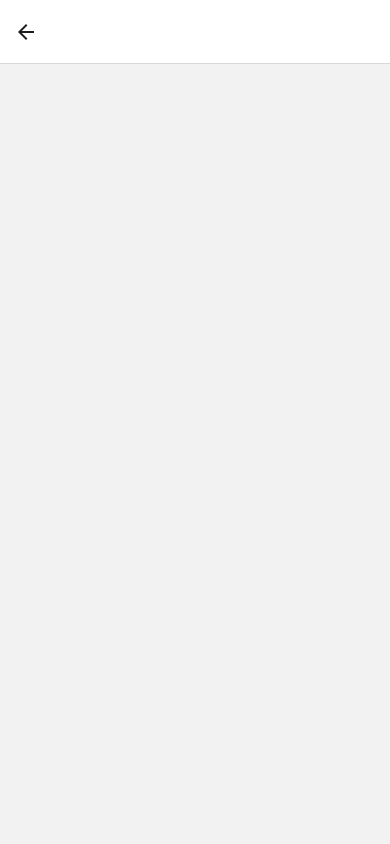
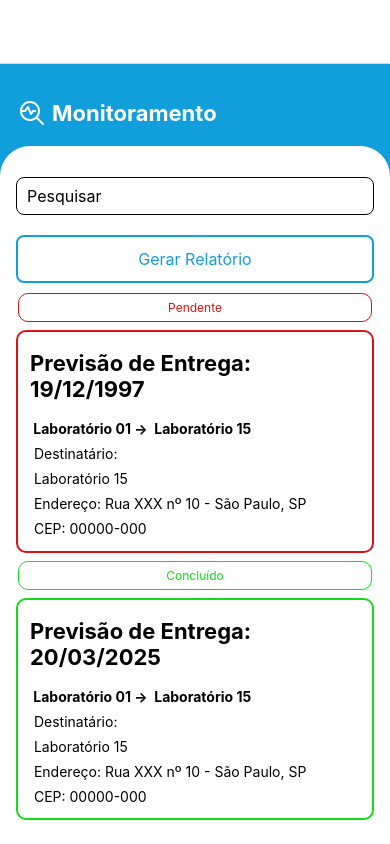
Before and after one commit to ViniciusOtoni/LogisticaMedica, a React Native app in the folder logistica-medica-app/: screen /ListOrders in a window 390 px wide. Built offline with nearby package versions, Linux system fonts and the light colour scheme.

Commit message:
Cria tela de monitoramento na visão do usuário (futuramente refatorar para aceitar a lista por ScrollView ou FlatList)

```diff
--- a/logistica-medica-app/App.js
+++ b/logistica-medica-app/App.js
@@ -17,7 +17,7 @@ const Stack = createNativeStackNavigator();
 export default function App() {
   return (
     <NavigationContainer>
-      <Stack.Navigator initialRouteName={"OrderConclusion"}>
+      <Stack.Navigator initialRouteName={"ListOrders"}>
         <Stack.Screen name="HomeChoice" component={HomeChoice} options={{title: ''}}/>
         <Stack.Screen name="SignUp" component={SignUp} options={{title: ''}} />
         <Stack.Screen name="LoginAdmin" component={LoginAdmin} options={{title: ''}} />
--- a/logistica-medica-app/src/screens/user/ListOrders.js
+++ b/logistica-medica-app/src/screens/user/ListOrders.js
@@ -1,3 +1,139 @@
-const ListOrders = () => {};
+import React from "react";
+import { View, StyleSheet, Text } from 'react-native';
+import { useNavigation } from "@react-navigation/native";
+
+import HeaderTitle from "../../components/HeaderTitle";
+import CustomCard from "../../components/CustomCard";
+import CustomButton from "../../components/CustomButton";
+import CustomSectionLabel from "../../components/SectionLabel";
+import analysing from "../../../assets/images/analyse.png";
+import LabeledInput from "../../components/LabeledInput";
+
+const ListOrders = () => {
+  const navigation = useNavigation();
+
+  return (
+    <View style={styles.container}>
+      <View style={styles.topContainer}>
+        <HeaderTitle icon={analysing} text={"Monitoramento"} color="#FFF" />
+      </View>
+
+      <View style={styles.bottomContainer}>
+        <View>
+          <LabeledInput placeholder={"Pesquisar"} />
+        </View>
+
+        <CustomButton
+          text="Gerar Relatório"
+          textColor="#119FDC"
+          backgroundColor="transparent"
+          borderColor="#119FDC"
+          borderWidth={2}
+          onPress={() => navigation.navigate("")}
+        />
+
+        <CustomSectionLabel label={"Pendente"} color="#DC1111" />
+
+        <CustomCard
+          text={"Previsão de Entrega: 19/12/1997"}
+          borderColor="#DC1111"
+          onPress={() => navigation.navigate('OrderDetails')}
+        >
+          <View style={[styles.row, styles.padding]}>
+            <View>
+              <Text style={styles.bold}> Laboratório 01 → </Text>
+            </View>
+            <View>
+              <Text style={styles.bold}> Laboratório 15 </Text>
+            </View>
+          </View>
+
+          <View style={styles.padding}>
+            <Text> Destinatário: </Text>
+          </View>
+          <View style={styles.padding}>
+            <Text> Laboratório 15 </Text>
+          </View>
+          <View style={styles.padding}>
+            <Text> Endereço: Rua XXX nº 10 - São Paulo, SP </Text>
+          </View>
+          <View style={styles.padding}>
+            <Text> CEP: 00000-000 </Text>
+          </View>
+        </CustomCard>
+
+        <CustomSectionLabel label={"Concluído"} color="#11DC18" />
+
+        <CustomCard
+          text={"Previsão de Entrega: 20/03/2025"}
+          borderColor="#11DC18"
+          onPress={() => navigation.navigate('OrderDetails')}
+        >
+
+          <View style={[styles.row, styles.padding]}>
+            <View>
+              <Text style={styles.bold}> Laboratório 01 → </Text>
+            </View>
+            <View>
+              <Text style={styles.bold}> Laboratório 15 </Text>
+            </View>
+          </View>
+
+          <View style={styles.padding}>
+            <Text> Destinatário: </Text>
+          </View>
+          <View style={styles.padding}>
+            <Text> Laboratório 15 </Text>
+          </View>
+          <View style={styles.padding}>
+            <Text> Endereço: Rua XXX nº 10 - São Paulo, SP </Text>
+          </View>
+          <View style={styles.padding}>
+            <Text> CEP: 00000-000 </Text>
+          </View>
+        </CustomCard>
+      </View>
+    </View>
+  );
+};
+
+const styles = StyleSheet.create({
+  container: {
+    flex: 1,
+    backgroundColor: "#119FDC",
+  },
+  topContainer: {
+    marginTop: 16,
+    alignItems: "left",
+    paddingVertical: 10,
+    paddingHorizontal: 20,
+  },
+  bottomContainer: {
+    flex: 1,
+    backgroundColor: "#FFF",
+    borderTopLeftRadius: 30,
+    borderTopRightRadius: 30,
+    padding: 16,
+  },
+  text: {
+    fontSize: 16,
+  },
+  bold: {
+    fontWeight: "bold",
+  },
+  row: {
+    flexDirection: "row",
+  },
+  padding: {
+    paddingTop: 8,
+  },
+  buttons: {
+    flexDirection: "row",
+    gap: 10,
+  },
+  buttonWrapper: {
+    flex: 1,
+  },
+});
 
 export default ListOrders;
```
